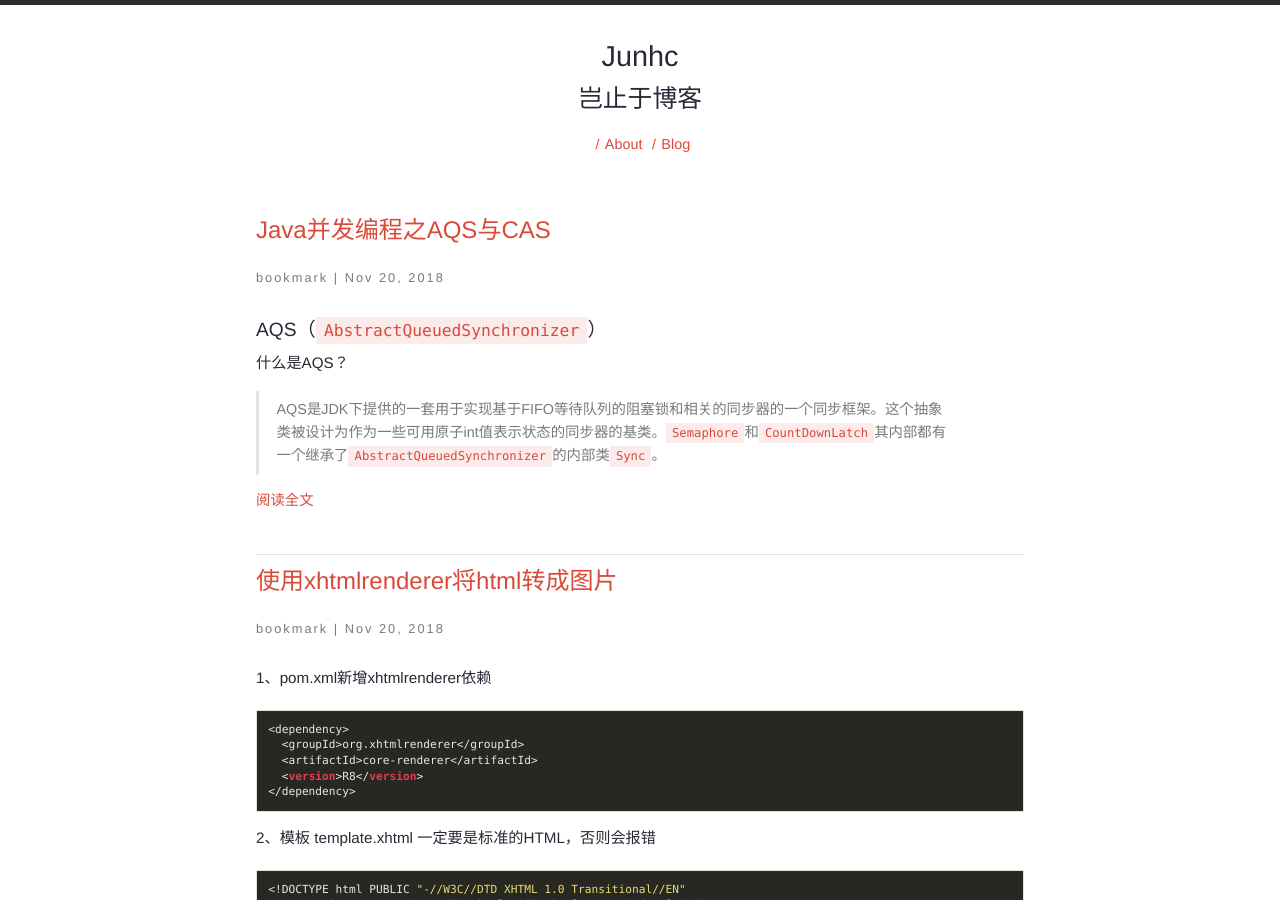
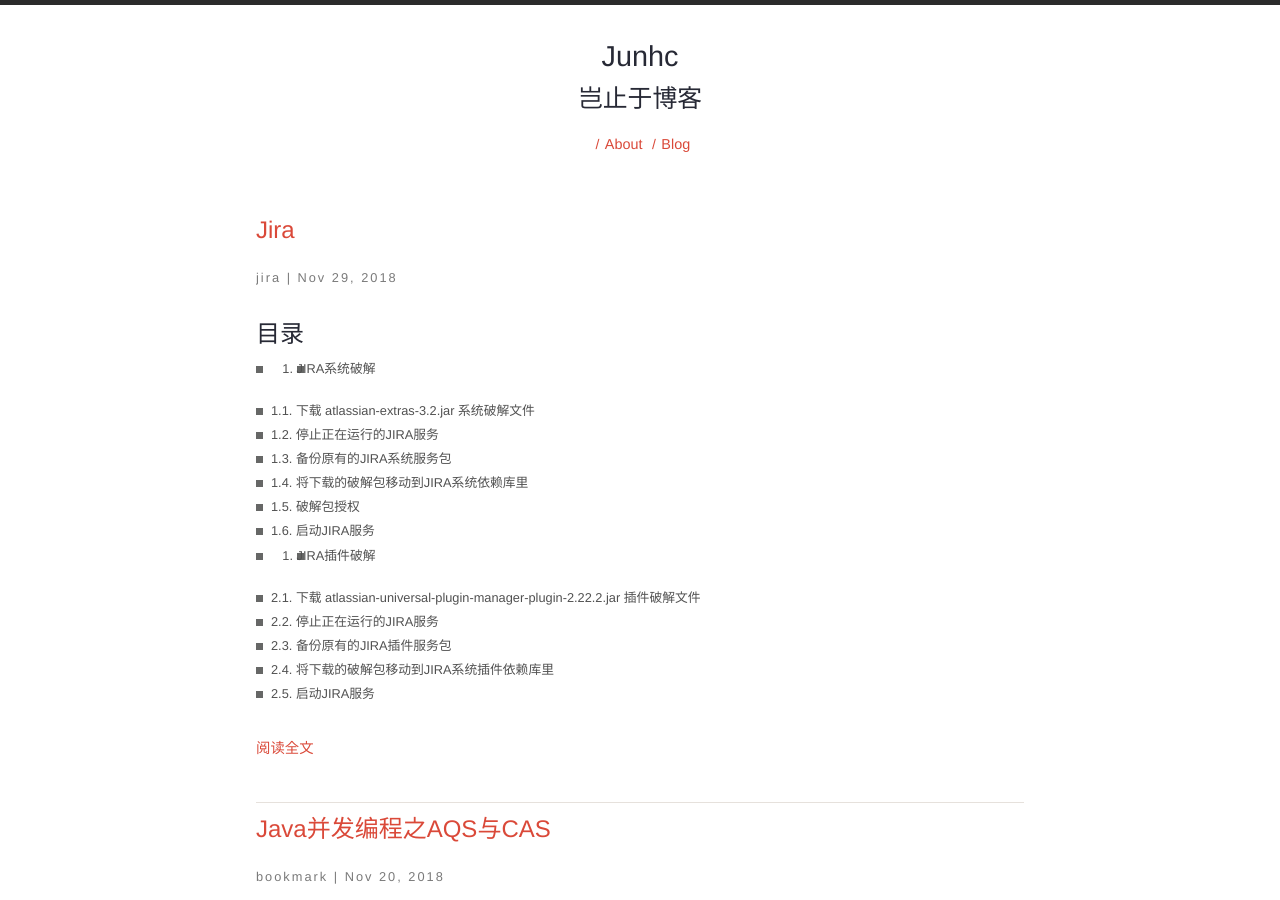
Before and after one commit to junhc/junhc.github.io, a Jekyll site: the page built from index.html, in a window 1280 px wide and 900 px high. Built offline with Jekyll 4.4.1, drawn with Linux system fonts in a browser that asks for light colours; Markdown is read by kramdown in place of the engine named in the settings; comment, search, counter and statistics services are not loaded; some of the changed text lies outside the part shown.

Commit message:
修改spring, 新增jira破解教程

````diff
--- /dev/null
+++ b/_posts/2018-11-28-jira.md
@@ -0,0 +1,107 @@
+---
+layout: post
+title: "Jira"
+date: 2018-11-29 16:44:35
+description: "Jira"
+categories:
+- jira
+permalink: jira
+---
+
+### 目录
+* 1. JIRA系统破解
+* 1.1. 下载 atlassian-extras-3.2.jar 系统破解文件
+* 1.2. 停止正在运行的JIRA服务
+* 1.3. 备份原有的JIRA系统服务包
+* 1.4. 将下载的破解包移动到JIRA系统依赖库里
+* 1.5. 破解包授权
+* 1.6. 启动JIRA服务
+* 2. JIRA插件破解
+* 2.1. 下载 atlassian-universal-plugin-manager-plugin-2.22.2.jar 插件破解文件
+* 2.2. 停止正在运行的JIRA服务
+* 2.3. 备份原有的JIRA插件服务包
+* 2.4. 将下载的破解包移动到JIRA系统插件依赖库里
+* 2.5. 启动JIRA服务
+
+#### 1. JIRA系统破解
+###### 1.1. 下载 atlassian-extras-3.2.jar 系统破解文件
+###### 1.2. 停止正在运行的JIRA服务
+```vim
+/atlassian/jira/bin/stop-jira.sh
+```
+###### 1.3. 备份原有的JIRA系统服务包
+```vim
+ mv /atlassian/jira/atlassian-jira/WEB-INF/lib/atlassian-extras-3.2.jar /atlassian/jira/atlassian-jira/WEB-INF/lib/atlassian-extras-3.2.jar.bak
+```
+###### 1.4.  将下载的破解包移动到JIRA系统依赖库里
+```vim
+cp ../atlassian-extras-3.2.jar /atlassian/jira/atlassian-jira/WEB-INF/lib/
+```
+###### 1.5. 破解包授权
+```vim
+chmod 644 /atlassian/jira/atlassian-jira/WEB-INF/lib/atlassian-extras-3.2.jar
+```
+###### 1.6. 启动JIRA服务
+```vim
+/atlassian/jira/bin/start-jira.sh
+```
+#### 2. JIRA插件破解
+###### 2.1. 下载 atlassian-universal-plugin-manager-plugin-2.22.2.jar 插件破解文件
+```vim
+// 1.通过反编译工具提取 /atlassian/jira/atlassian-jira/WEB-INF/atlassian-bundled-plugins/atlassian-universal-plugin-manager-plugin-x.x.x.jar 的源码
+// 2.修改 com.atlassian.extras.decoder.v2.Version2LicenseDecoder 类
+..
+public boolean canDecode(String licenseString)
+{
+  return true;
+}
+
+
+private Properties loadLicenseConfiguration(Reader text)
+{
+  Properties props = new Properties();
+  try
+  {
+    new DefaultPropertiesPersister().load(props, text);
+    if (props.containsKey("Description"))
+    {
+      String desc = props.getProperty("Description");
+      props.put("Description", desc.replace("Evaluation", "Commercial"));
+      if (desc.contains("Confluence")) {
+        props.put("conf.LicenseTypeName", "COMMERCIAL");
+      } else if (desc.contains("JIRA")) {
+        props.put("jira.LicenseTypeName", "COMMERCIAL");
+      } else if (desc.contains("FishEye")) {
+        props.put("fisheye.LicenseTypeName", "COMMERCIAL");
+      } else if (desc.contains("Bitbucket")) {
+        props.put("stash.LicenseTypeName", "COMMERCIAL");
+      }
+      props.put("Evaluation", "false");
+      props.put("MaintenanceExpiryDate", "2099-02-09");
+      props.put("LicenseExpiryDate", "2099-02-09");
+    }
+    return props;
+  }
+  catch (IOException e)
+  {
+    throw new LicenseException("Could NOT load properties from reader", e);
+  }
+}
+..
+// 3.修改 com.atlassian.license.LicenseManager 类
+..
+public boolean hasValidLicense(String licenseKey)
+{
+  return true;
+}
+..
+// 4.以上两个类，编译成class文件，替换 atlassian-universal-plugin-manager-plugin-x.x.x.jar 中
+的class文件即可。
+```
+###### 2.2. 停止正在运行的JIRA服务
+###### 2.3. 备份原有的JIRA插件服务包
+###### 2.4. 将下载的破解包移动到JIRA系统插件依赖库里
+```vim
+cp ../atlassian-universal-plugin-manager-plugin-2.22.2.jar /atlassian/jira/atlassian-jira/WEB-INF/atlassian-bundled-plugins/
+```
+###### 2.5. 启动JIRA服务
````
Also changed, not shown: _posts/2015-10-21-spring.md (+10 -4 lines).
